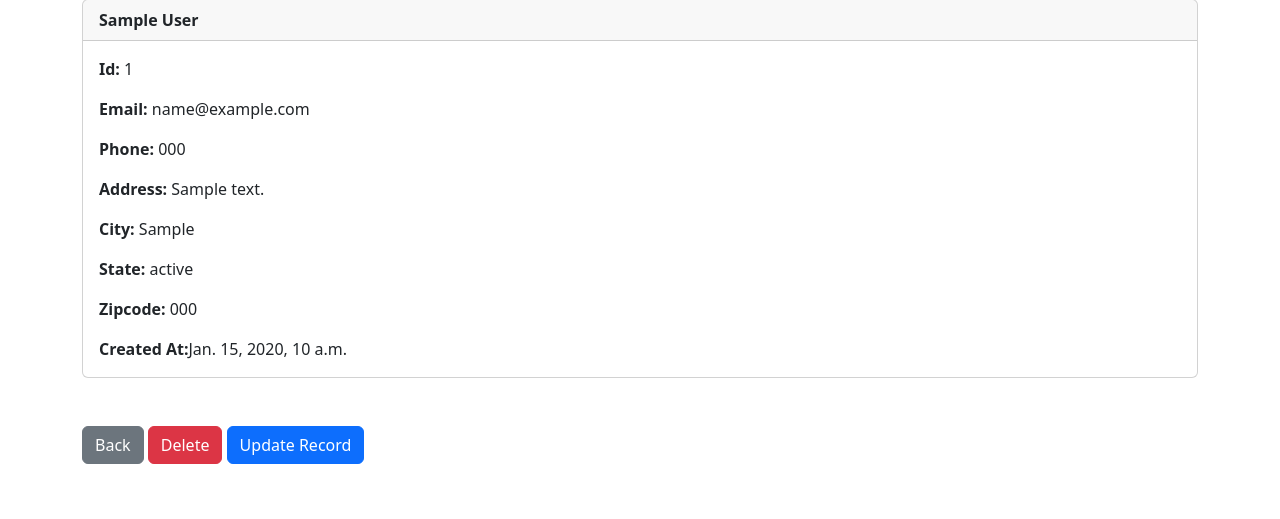
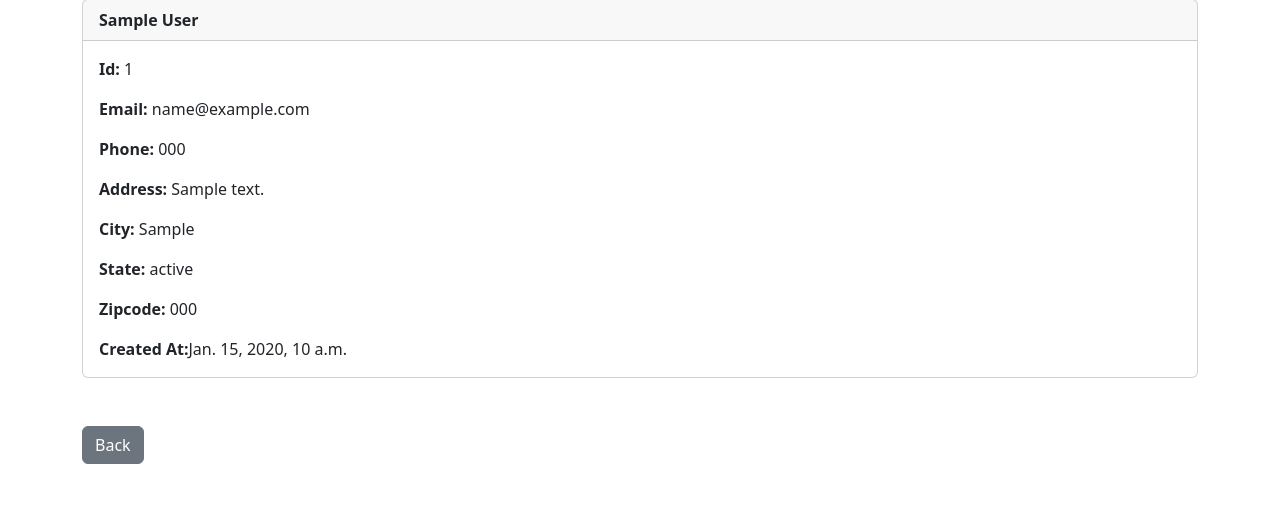
Before and after one commit to Suraj5260/DjangoCRM, a Django app: template website/templates/record.html in a window 1280 px wide. Shown: the part 161-680 px from the top of the page. Run offline with Django 5.2, Linux system fonts and the light colour scheme; the template is opened without the code that fills it: values that come from a table or form of the project are taken from there, others are empty; tables that the repository leaves empty hold one stand-in row (values such as "Sample post").

Commit message:
Restrict update record access to superusers and improve update button visibility in record template

```diff
--- a/website/templates/record.html
+++ b/website/templates/record.html
@@ -39,11 +39,13 @@
 
 <br /><br />
 <a href="{% url 'home' %}" class="btn btn-secondary">Back</a>
+{% if request.user.is_authenticated and request.user.is_superuser %}
 <a href="{% url 'delete_record' customer_record.id %}" class="btn btn-danger"
 	>Delete</a
 >
-<a href="{% url 'update_record' customer_record.id%}" class="btn btn-primary"
-	>Update Record</a
->
+    <a href="{% url 'update_record' pk=customer_record.id %}" class="btn btn-primary">
+        Update Record
+    </a>
+{% endif %}
 
 {% endblock %}
--- a/website/views.py
+++ b/website/views.py
@@ -93,7 +93,7 @@ def add_record(request):
 
 
 def update_record(request, pk):
-    if request.user.is_authenticated:
+    if request.user.is_authenticated and request.user.is_superuser:
         current_record = Record.objects.get(id = pk)
         form = AddRecordForm(request.POST or None, instance=current_record)
         if form.is_valid():
```
